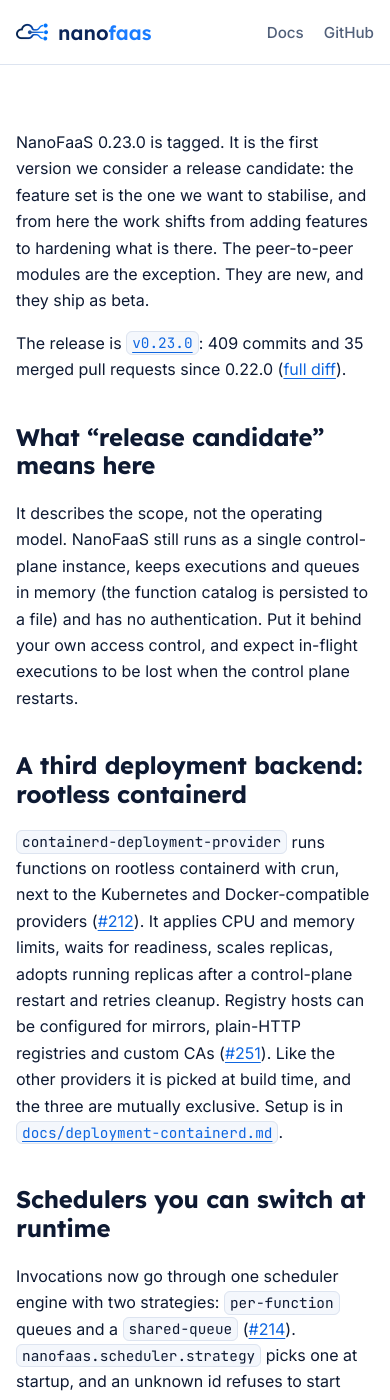
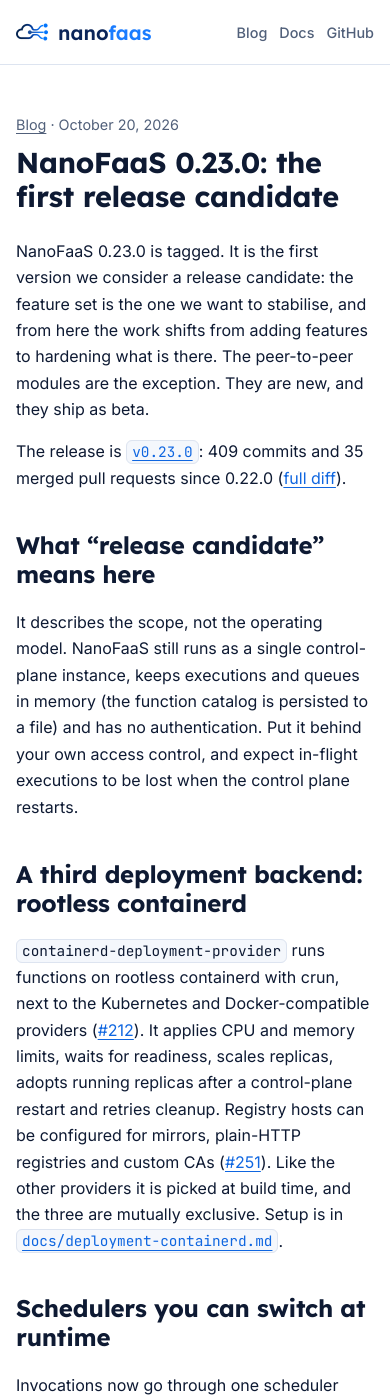
Before and after one commit to Nanofaas/nanofaas.github.io, a Jekyll site: the page built from _posts/2026-10-20-nanofaas-0-23-0.md, in a window 390 px wide and 1400 px high. Built offline with Jekyll 4.4.1, drawn with Linux system fonts in a browser that asks for light colours; our own code applies the rules of GitHub Pages for plain Markdown files; some of the changed text lies outside the part shown.

Commit message:
Add the post layout with share links and a Blog nav link
Co-Authored-By: Claude Opus 5.5 <noreply@anthropic.com>

```diff
--- a/_config.yml
+++ b/_config.yml
@@ -33,3 +33,9 @@ defaults:
       path: ""
     values:
       image: /assets/img/og.png
+  - scope:
+      path: ""
+      type: posts
+    values:
+      layout: post
+      permalink: /blog/:title/
--- /dev/null
+++ b/_includes/share.html
@@ -0,0 +1,37 @@
+{%- assign share_url = page.url | absolute_url -%}
+{%- assign enc_url = share_url | url_encode | replace: "+", "%20" -%}
+{%- assign enc_title = page.title | url_encode | replace: "+", "%20" -%}
+<div class="share">
+  <span class="share-label" id="share-label">Share</span>
+  <ul aria-labelledby="share-label">
+    <li><a href="https://www.linkedin.com/sharing/share-offsite/?url={{ enc_url }}" target="_blank" rel="noopener">LinkedIn</a></li>
+    <li><a href="https://x.com/intent/post?url={{ enc_url }}&amp;text={{ enc_title }}" target="_blank" rel="noopener">X</a></li>
+    <li><a href="https://bsky.app/intent/compose?text={{ enc_title }}%20{{ enc_url }}" target="_blank" rel="noopener">Bluesky</a></li>
+    <li><a href="mailto:?subject={{ enc_title }}&amp;body={{ enc_url }}">Email</a></li>
+    <li><button type="button" class="share-copy" data-url="{{ share_url }}">Copy link</button></li>
+    <li hidden><button type="button" class="share-native" data-url="{{ share_url }}" data-title="{{ page.title | escape }}">Share…</button></li>
+  </ul>
+</div>
+<script>
+  (function () {
+    var copy = document.querySelector('.share-copy');
+    copy.addEventListener('click', function () {
+      // the Clipboard API exists only on HTTPS or localhost
+      var copied = navigator.clipboard ? navigator.clipboard.writeText(copy.dataset.url) : Promise.reject();
+      copied.then(function () {
+        copy.textContent = 'Copied';
+      }, function () {
+        copy.textContent = 'Copy failed';
+      }).then(function () {
+        setTimeout(function () { copy.textContent = 'Copy link'; }, 1500);
+      });
+    });
+    var native = document.querySelector('.share-native');
+    if (navigator.share) {
+      native.parentElement.hidden = false;
+      native.addEventListener('click', function () {
+        navigator.share({ title: native.dataset.title, url: native.dataset.url }).catch(function () {});
+      });
+    }
+  })();
+</script>
--- a/_layouts/default.html
+++ b/_layouts/default.html
@@ -4,6 +4,7 @@
   <meta charset="utf-8">
   <meta name="viewport" content="width=device-width, initial-scale=1">
   {% seo %}
+  {% if page.noindex %}<meta name="robots" content="noindex">{% endif %}
   <link rel="icon" type="image/png" href="{{ '/assets/img/mark.png' | relative_url }}">
   <link rel="preconnect" href="https://fonts.googleapis.com">
   <link rel="preconnect" href="https://fonts.gstatic.com" crossorigin>
@@ -26,6 +27,7 @@
         <li class="optional"><a href="{{ '/' | relative_url }}#quick-start">Quick start</a></li>
         <li class="optional"><a href="{{ '/' | relative_url }}#architecture">Architecture</a></li>
         <li class="optional"><a href="{{ '/' | relative_url }}#recipes">Recipes</a></li>
+        <li><a href="{{ '/blog/' | relative_url }}">Blog</a></li>
         <li><a href="{{ site.docs }}">Docs</a></li>
         <li><a href="{{ site.repo }}">GitHub</a></li>
       </ul>
--- /dev/null
+++ b/_layouts/post.html
@@ -0,0 +1,14 @@
+---
+layout: default
+---
+<article class="post">
+  <header>
+    <p class="post-meta"><a href="{{ '/blog/' | relative_url }}">Blog</a> · <time datetime="{{ page.date | date_to_xmlschema }}">{{ page.date | date: "%B %-d, %Y" }}</time></p>
+    <h1>{{ page.title | escape }}</h1>
+  </header>
+  {{ content }}
+  <footer class="post-footer">
+    {% include share.html %}
+    <p class="back"><a href="{{ '/blog/' | relative_url }}">← All posts</a></p>
+  </footer>
+</article>
--- a/assets/css/style.css
+++ b/assets/css/style.css
@@ -76,6 +76,11 @@ code, pre { font-family: var(--font-mono); font-size: 0.9em; }
 .nav-links a { color: var(--muted); font-size: 0.95rem; font-weight: 500; text-decoration: none; }
 .nav-links a:hover { color: var(--text); }
 @media (max-width: 760px) { .nav-links .optional { display: none; } }
+@media (max-width: 400px) {
+  .nav { gap: 12px; }
+  .nav-links { gap: 12px; }
+  .nav-links a { font-size: 0.9rem; }
+}
 
 .site-footer { border-top: 1px solid var(--line); padding: 32px 0; color: var(--muted); font-size: 0.9rem; }
 .site-footer .container { display: flex; flex-wrap: wrap; gap: 12px 24px; justify-content: space-between; align-items: center; }
@@ -206,3 +211,22 @@ pre {
 /* SDK chips */
 .chips { display: flex; flex-wrap: wrap; gap: 12px; margin: 0 0 24px; padding: 0; list-style: none; }
 .chips li { padding: 10px 20px; background: var(--surface); border: 1px solid var(--line); border-radius: 999px; font: 600 1rem var(--font-head); }
+
+/* ---------- blog: post ---------- */
+.post-meta { margin: 0 0 8px; color: var(--muted); font-size: 0.9rem; }
+.post-meta a { color: inherit; }
+.post h1 { margin-top: 0; }
+.post-figure { margin: 2rem 0; padding: 16px; overflow-x: auto; background: var(--surface); border: 1px solid var(--line); border-radius: var(--radius); }
+.post-figure img { display: block; width: 100%; min-width: 600px; border-radius: 0; }
+.post-figure figcaption { margin-top: 10px; color: var(--muted); font-size: 0.9rem; }
+.post-footer { margin-top: 48px; padding-top: 24px; border-top: 1px solid var(--line); }
+.share { display: flex; flex-wrap: wrap; gap: 10px 14px; align-items: center; }
+.share-label { font: 600 1rem var(--font-head); }
+.share ul { display: flex; flex-wrap: wrap; gap: 8px; margin: 0; padding: 0; list-style: none; }
+.share a, .share button {
+  display: inline-block; padding: 6px 14px; cursor: pointer;
+  background: none; border: 1px solid var(--line); border-radius: 999px;
+  color: var(--text); font: 500 0.9rem var(--font-body); text-decoration: none;
+}
+.share a:hover, .share button:hover { border-color: var(--accent); }
+.back { margin: 24px 0 0; }
```
Also changed, not shown: 1 other file.
